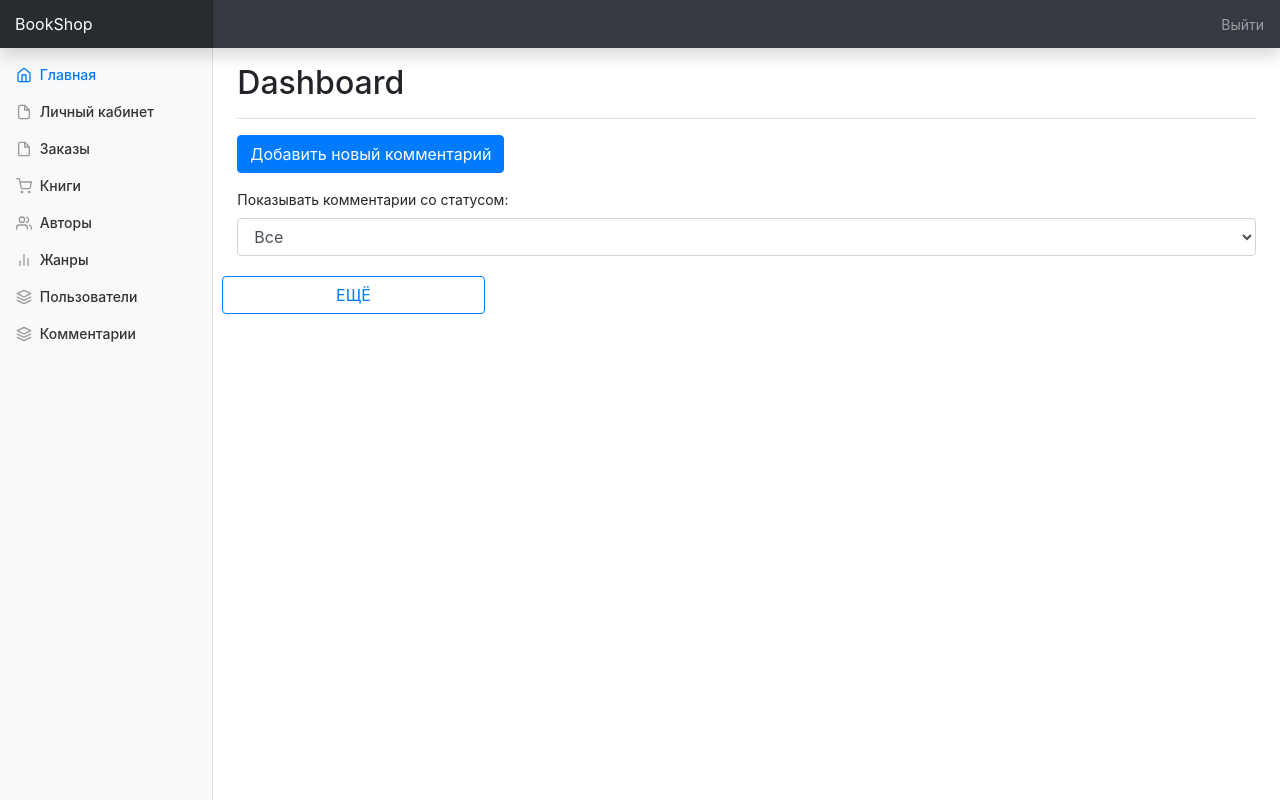
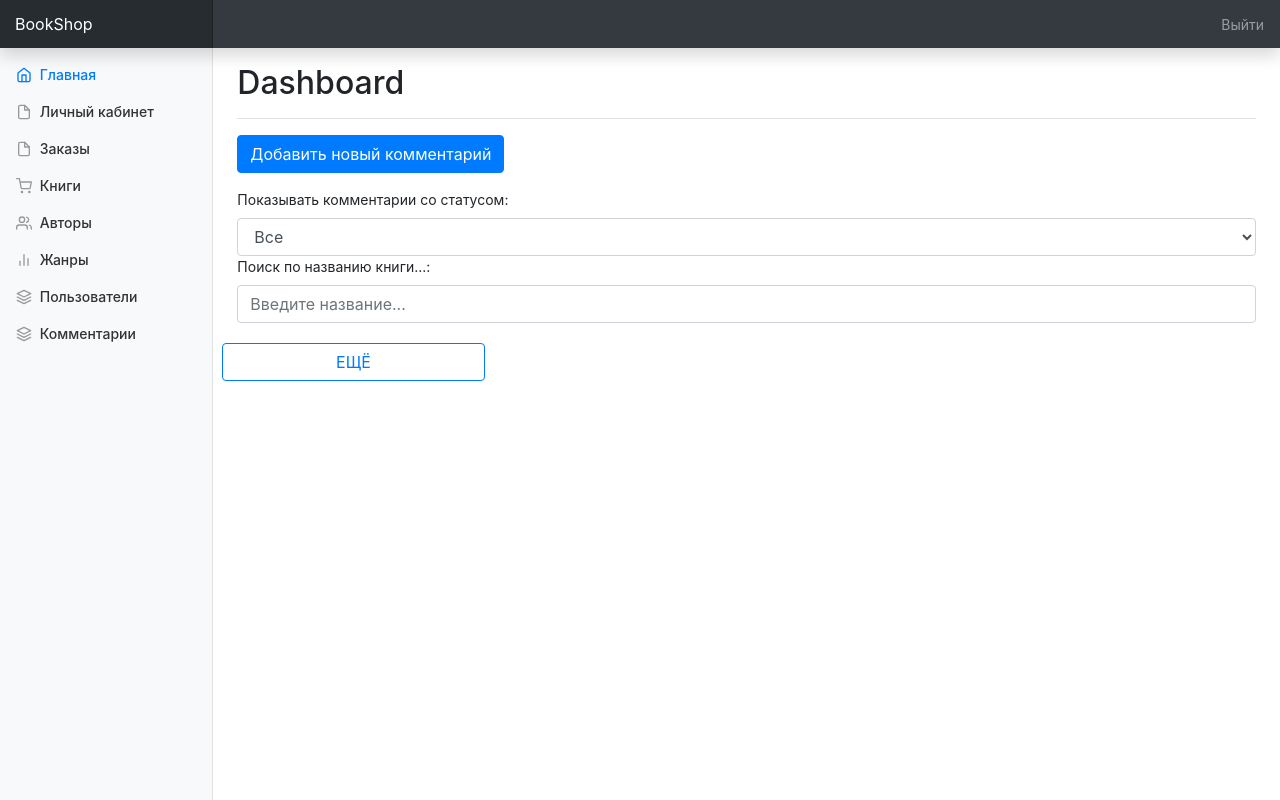
Before and after one commit to ovsyanikov94/BookShopMVC, a PHP site: the page made by Application/Templates/Comment/comment-list.twig in a window 1280 px wide. Run offline with PHP 8.4, Linux system fonts and the light colour scheme; the template is opened without the code that fills it, so the values that code supplies are empty; some libraries are stand-ins or nearby versions.

Commit message:
Comments was updated

```diff
--- a/Application/Templates/Comment/comment-list.twig
+++ b/Application/Templates/Comment/comment-list.twig
@@ -19,6 +19,10 @@
                 <option data-status-id="{{ status.statusID }}" selected="selected">{{ status.statusTitle }}</option>
             {% endfor %}
         </select>
+
+        <label for="formGroupExampleInput2">Поиск по названию книги...:</label>
+        <input class="form-control" placeholder="Введите название...">
+
 
     </div>
 
```
